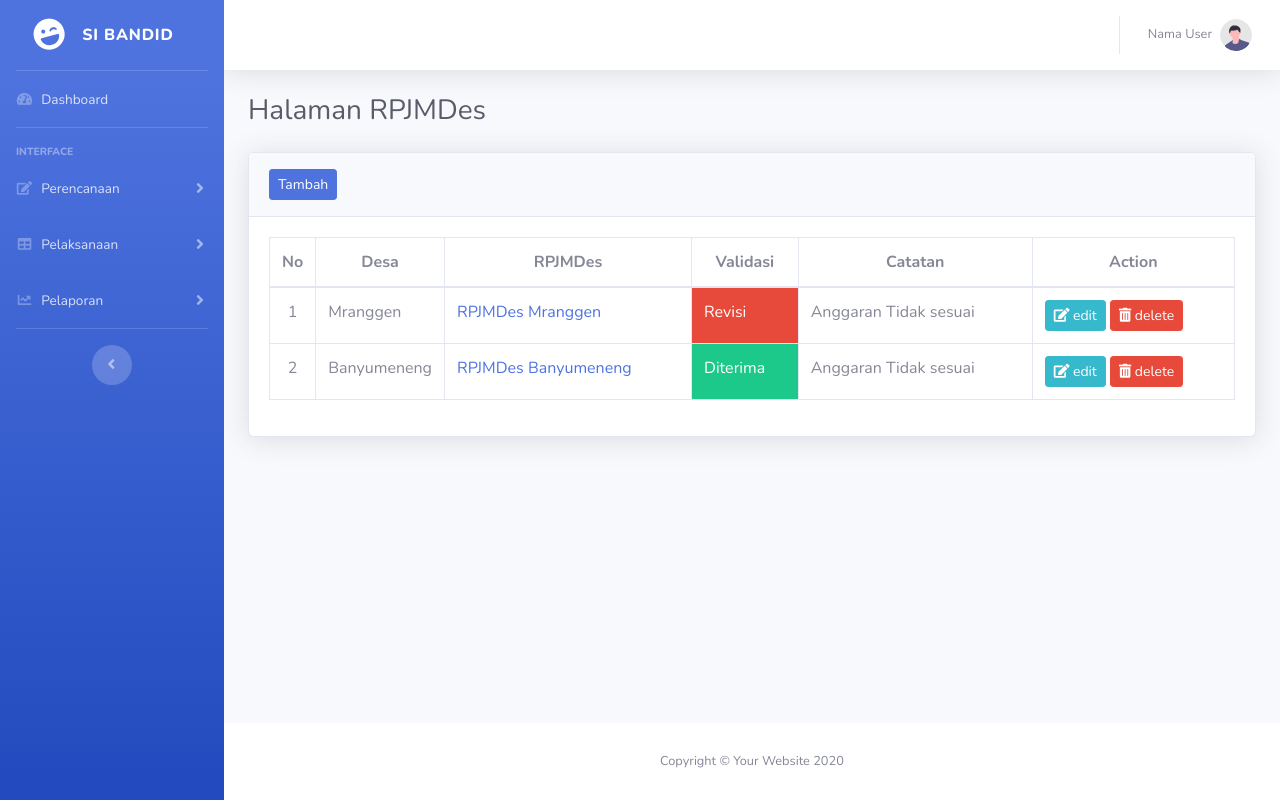
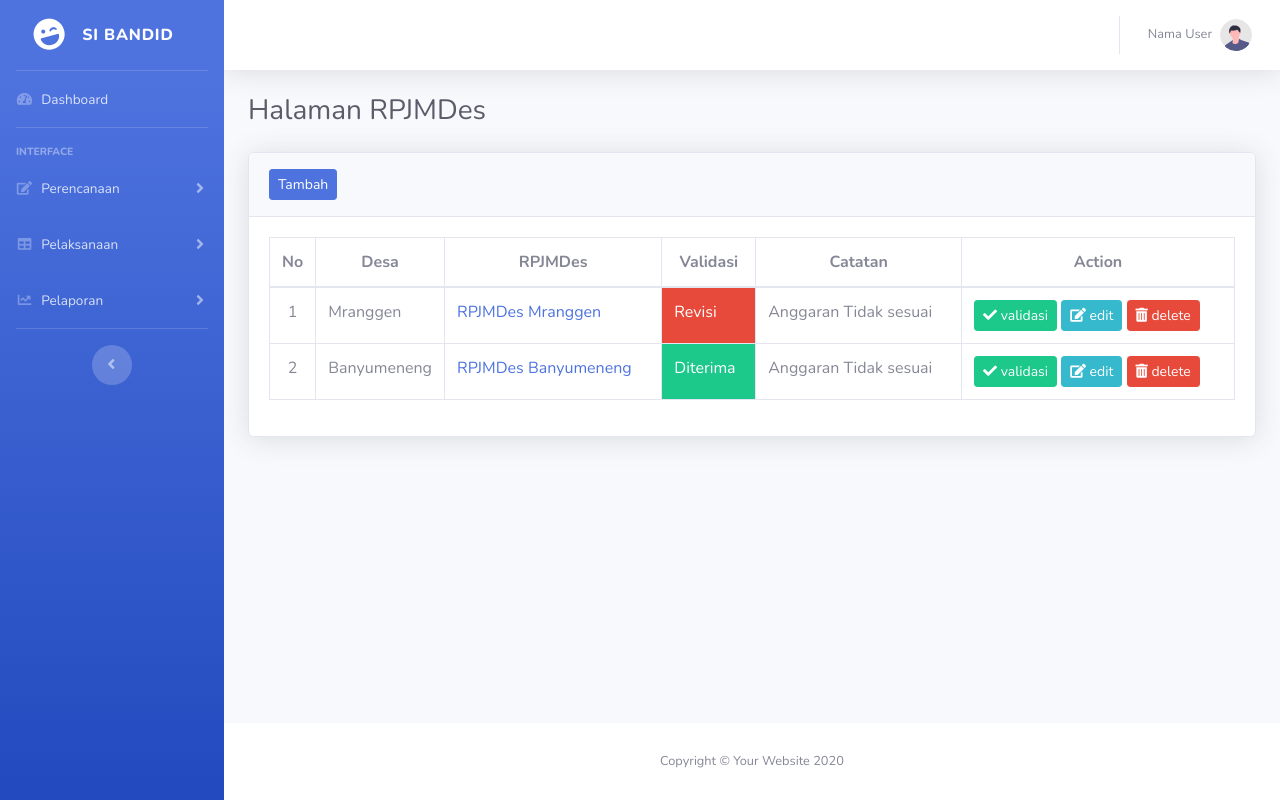
Before and after one commit to arissaturrohman/si-bandid, a PHP site: page /?page=rpjmdes in a window 1280 px wide. Run offline with PHP 8.4, Linux system fonts and the light colour scheme; data that the repository does not hold is empty.

Commit message:
desain tampilan rpjmdes, add, edit

```diff
--- a/index.php
+++ b/index.php
@@ -233,6 +233,8 @@ error_reporting(E_ALL ^ (E_NOTICE | E_WARNING));
     </div>
   </div>
 
+
+
   <!-- Bootstrap core JavaScript-->
   <script src="vendor/jquery/jquery.min.js"></script>
   <script src="vendor/bootstrap/js/bootstrap.bundle.min.js"></script>
@@ -243,6 +245,13 @@ error_reporting(E_ALL ^ (E_NOTICE | E_WARNING));
   <!-- Custom scripts for all pages-->
   <script src="js/sb-admin-2.min.js"></script>
 
+  <script>
+        $(".custom-file-input").on("change", function() {
+            var fileName = $(this).val().split("\\").pop();
+            $(this).siblings(".custom-file-label").addClass("selected").html(fileName);
+        });
+    </script>
+
 </body>
 
 </html>
--- a/page/rpjmdes/rpjmdes.php
+++ b/page/rpjmdes/rpjmdes.php
@@ -2,7 +2,7 @@
 <div class="card shadow mb-4">
   <div class="card-header py-3">
     <!-- <h6 class="m-0 font-weight-bold text-primary">Data RPJMDes</h6> -->
-    <a href="#" class="btn btn-sm btn-primary">Tambah</a>
+    <a href="#" class="btn btn-sm btn-primary" data-toggle="modal" data-target="#add_rpjmdesModal">Tambah</a>
   </div>
   <div class="card-body">
     <div class="table-responsive">
@@ -27,7 +27,9 @@
             <td class="bg-danger text-white">Revisi</td>
             <td>Anggaran Tidak sesuai </td>
             <td>
-              <a href="#" class="btn btn-sm btn-info"><i class="fas fa-edit"></i> edit</a>
+              <!-- tombol validasi muncul jika login level admin -->
+              <a href="#" class="btn btn-sm btn-success" data-toggle="modal" data-target="#rpjmdesModal"><i class="fas fa-check"></i> validasi</a>
+              <a href="#" class="btn btn-sm btn-info" data-toggle="modal" data-target="#edit_rpjmdesModal"><i class="fas fa-edit"></i> edit</a>
               <a href="#" class="btn btn-sm btn-danger"><i class="fas fa-trash-alt"></i> delete</a>
             </td>
           </tr>
@@ -40,7 +42,9 @@
             <td class="bg-success text-white">Diterima</td>
             <td>Anggaran Tidak sesuai </td>
             <td>
-              <a href="#" class="btn btn-sm btn-info"><i class="fas fa-edit"></i> edit</a>
+              <!-- tombol validasi muncul jika login level admin -->
+              <a href="#" class="btn btn-sm btn-success" data-toggle="modal" data-target="#rpjmdesModal"><i class="fas fa-check"></i> validasi</a>
+              <a href="#" class="btn btn-sm btn-info" data-toggle="modal" data-target="#edit_rpjmdesModal"><i class="fas fa-edit"></i> edit</a>
               <a href="#" class="btn btn-sm btn-danger"><i class="fas fa-trash-alt"></i> delete</a>
             </td>
           </tr>
@@ -49,3 +53,94 @@
     </div>
   </div>
 </div>
+
+
+<!-- Modal add rpjmdes -->
+<div class="modal fade" id="add_rpjmdesModal" tabindex="-1" aria-labelledby="rpjmdesModalLabel" aria-hidden="true">
+  <div class="modal-dialog">
+    <div class="modal-content">
+      <div class="modal-header">
+        <h5 class="modal-title" id="rpjmdesModalLabel">Form Add RPJMDes</h5>
+        <button type="button" class="close" data-dismiss="modal" aria-label="Close">
+          <span aria-hidden="true">&times;</span>
+        </button>
+      </div>
+      <div class="modal-body">
+        <form action="" method="post">
+          <div class="form-group">
+            <div class="custom-file">
+              <input type="file" class="custom-file-input" id="customFile">
+              <label class="custom-file-label" for="customFile">Choose file</label>
+            </div>
+          </div>
+        </form>
+      </div>
+      <div class="modal-footer">
+        <button type="button" class="btn btn-sm btn-secondary" data-dismiss="modal">Close</button>
+        <button type="button" class="btn btn-sm btn-primary">Save changes</button>
+      </div>
+    </div>
+  </div>
+</div>
+
+<!-- Modal edit rpjmdes -->
+<div class="modal fade" id="edit_rpjmdesModal" tabindex="-1" aria-labelledby="rpjmdesModalLabel" aria-hidden="true">
+  <div class="modal-dialog">
+    <div class="modal-content">
+      <div class="modal-header">
+        <h5 class="modal-title" id="rpjmdesModalLabel">Form Edit RPJMDes</h5>
+        <button type="button" class="close" data-dismiss="modal" aria-label="Close">
+          <span aria-hidden="true">&times;</span>
+        </button>
+      </div>
+      <div class="modal-body">
+        <form action="" method="post">
+          <div class="form-group">
+            <div class="custom-file">
+              <input type="file" class="custom-file-input" id="customFile">
+              <label class="custom-file-label" for="customFile">Choose file</label>
+            </div>
+          </div>
+        </form>
+      </div>
+      <div class="modal-footer">
+        <button type="button" class="btn btn-sm btn-secondary" data-dismiss="modal">Close</button>
+        <button type="button" class="btn btn-sm btn-primary">Save changes</button>
+      </div>
+    </div>
+  </div>
+</div>
+
+<!-- Modal validasi rpjmdes -->
+<div class="modal fade" id="rpjmdesModal" tabindex="-1" aria-labelledby="rpjmdesModalLabel" aria-hidden="true">
+  <div class="modal-dialog">
+    <div class="modal-content">
+      <div class="modal-header">
+        <h5 class="modal-title" id="rpjmdesModalLabel">Form Validasi RPJMDes</h5>
+        <button type="button" class="close" data-dismiss="modal" aria-label="Close">
+          <span aria-hidden="true">&times;</span>
+        </button>
+      </div>
+      <div class="modal-body">
+        <form action="" method="post">
+          <div class="form-group">
+            <label for="exampleFormControlSelect1">Validasi</label>
+            <select class="form-control" id="exampleFormControlSelect1">
+              <option>-- Pilih --</option>
+              <option>Revisi</option>
+              <option>Diterima</option>
+            </select>
+          </div>
+          <div class="form-group">
+            <label for="catatan">Catatan</label>
+            <textarea class="form-control" id="catatan" rows="3"></textarea>
+          </div>
+        </form>
+      </div>
+      <div class="modal-footer">
+        <button type="button" class="btn btn-sm btn-secondary" data-dismiss="modal">Close</button>
+        <button type="button" class="btn btn-sm btn-primary">Save changes</button>
+      </div>
+    </div>
+  </div>
+</div>
```
